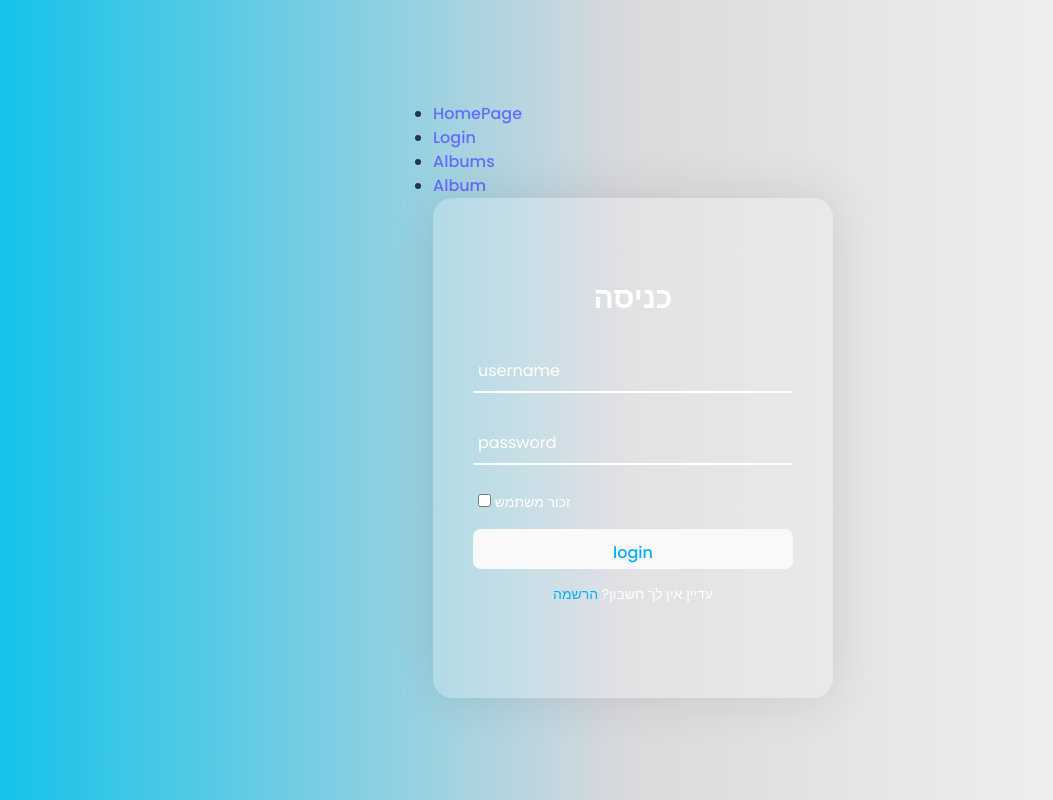
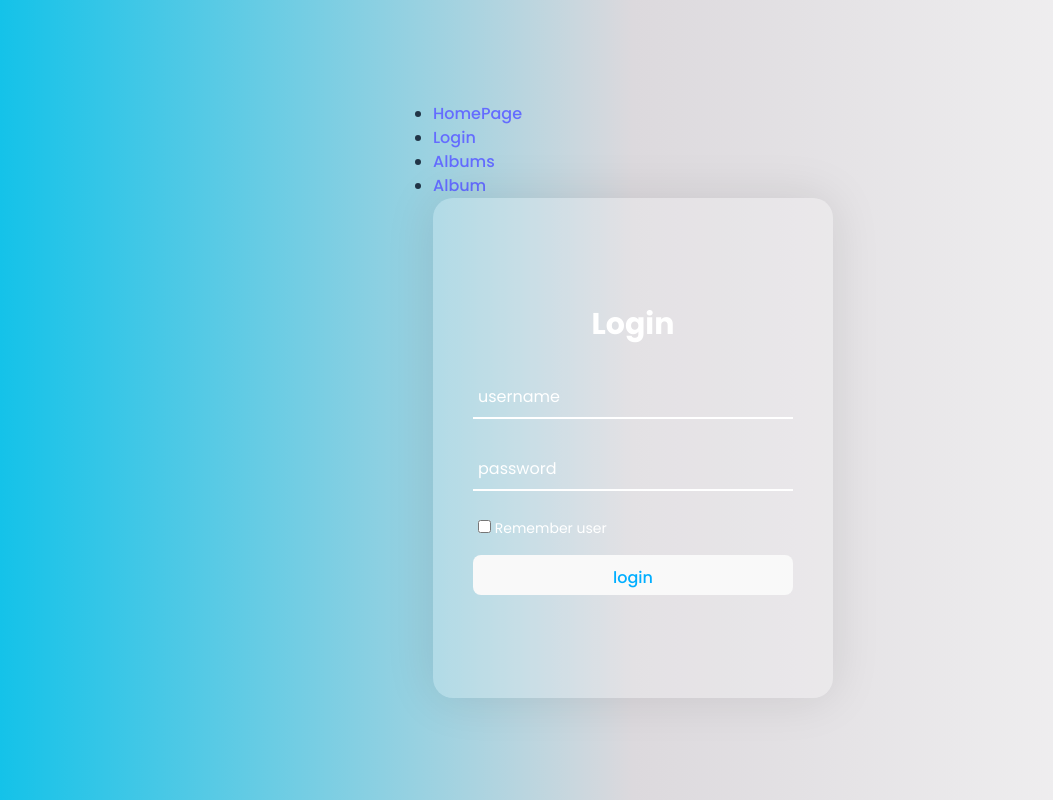
Before and after one commit to OdeyaSadoun/SocialNetworkManagementSystem, a React (Vite) app: page /login in a window 1280 px wide. Shown: the whole page, without its empty margins (7-1060 px from the left). Built offline with nearby package versions, Linux system fonts and the light colour scheme.

Commit message:
Deleted sighn Up option

```diff
--- a/src/components/Login.jsx
+++ b/src/components/Login.jsx
@@ -111,9 +111,7 @@ const Login = () => {
       }, 1000);
     }
   };
-  const handleSignUpLinkClick = () => {
-    document.querySelector('.wrapper').classList.toggle('active');
-  };
+
 
   const handleSignInLinkClick = () => {
     document.querySelector('.wrapper').classList.toggle('active');
@@ -123,7 +121,7 @@ const Login = () => {
     <div className="wrapper">
       <div id="sign-in" className="form-wrapper sign-in">
         <form action="" role="form" onSubmit={handleSignIn} autoComplete="off">
-          <h2>כניסה</h2>
+          <h2>Login</h2>
           <div className="input-group">
             <input type="text" id="userName" required />
             <label htmlFor="">username</label>
@@ -134,20 +132,13 @@ const Login = () => {
           </div>
           <div className="remember">
             <label>
-              <input type="checkbox" /> זכור משתמש
+              <input type="checkbox" /> Remember user
             </label>
           </div>
           <button id="signInBtn" type="submit">
             login
           </button>
-          <div className="signUp-link">
-            <p>
-              עדיין אין לך חשבון?{' '}
-              <a href="#" className="signUpBtn-link" onClick={handleSignUpLinkClick}>
-                הרשמה
-              </a>
-            </p>
-          </div>
+
         </form>
       </div>
 
@@ -171,7 +162,7 @@ const Login = () => {
             <p>
               יש לך כבר חשבון?{' '}
               <a href="#" className="signInBtn-link" onClick={handleSignInLinkClick}>
-                כניסה
+                Login
               </a>
             </p>
           </div>
```
